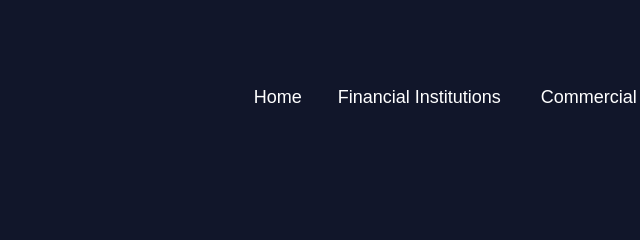
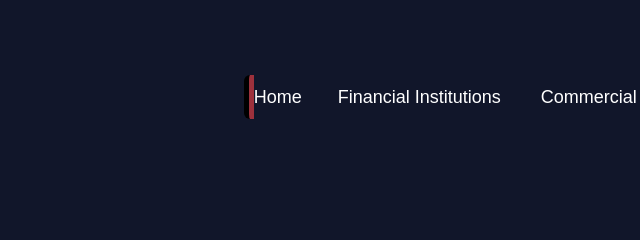
Before and after one commit to coffeyjr/ASI, a plain HTML site: page index.html in a window 1280 px wide. Shown: the part 126-366 px from the top of the page, 297-937 px from the left. Drawn offline with nearby package versions, Linux system fonts and the light colour scheme; a web font is replaced by a local one.

Commit message:
active nav mobile

```diff
--- a/style.css
+++ b/style.css
@@ -85,9 +85,10 @@ p {
     color: white;
 }
 
-/* [aria-current="page"] {
-    box-shadow: 0px 1px var(--clr-accent);
-} */
+[aria-current="page"] {
+    border-left: 10px solid var(--clr-accent);
+    border-style: groove;
+}
 
 .h-full{
 
```
